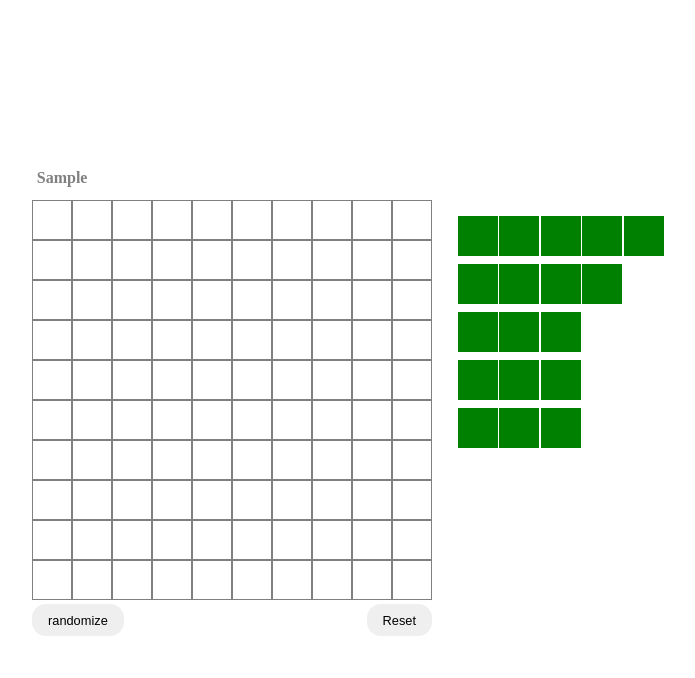
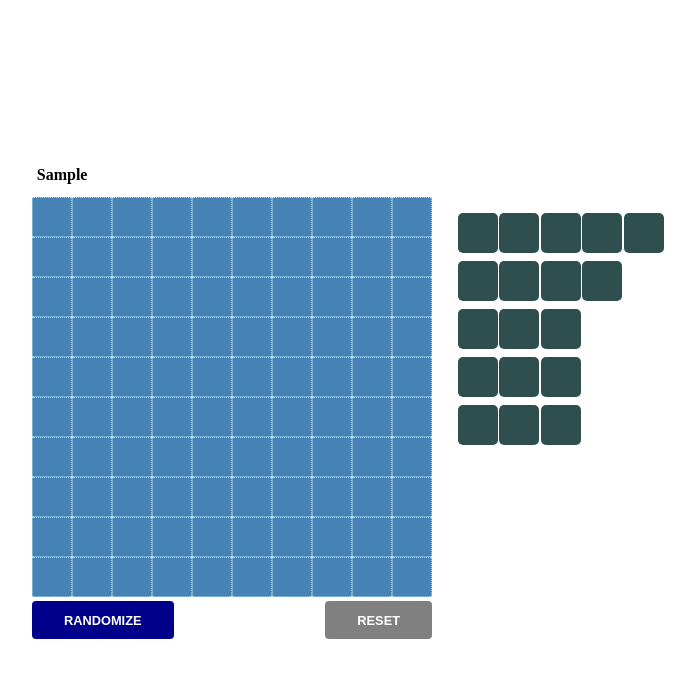
Before and after one commit to Jayfx24/Battleship, a website built with webpack: page src/template.html in a window 1280 px wide. Both pictures are taken after typing "Sample", "Sample" into the empty fields and a click on the button "START". Shown: the whole page, without its empty margins (200-895 px from the left). Built offline with nearby package versions, Linux system fonts and the light colour scheme.

Commit message:
add: reset logic

```diff
--- a/src/style.css
+++ b/src/style.css
@@ -1,5 +1,8 @@
 :root {
   --size: 2.5rem;
+  --shadow-md :rgba(0, 0, 0, 0.1);
+  --ship-clr: #2f4f4f;
+  --box-clr: #4682b4;
 }
 
 
@@ -16,7 +19,7 @@ html {
 
 body {
   line-height: 1.6;
-  color: grey;
+  /* color: grey; */
 }
 
 main {}
@@ -31,9 +34,13 @@ main {}
 .cor {
   /* width: var(--size);
   height: var(--size); */
-  border: 1px solid;
+  border: 1px dotted;
+  border-radius: 2px;
   position: relative;
   /* border-radius: 4px; */
+  background-color: var(--box-clr);
+  color: lightblue;
+  /* background-color: lightblue; */
 
 }
 
@@ -44,7 +51,7 @@ main {}
   justify-content: center;
   margin-inline: auto;
   position: relative;
-  border: 1px;
+
   padding: 1rem;
 
   /* width: 80%; */
@@ -73,6 +80,8 @@ main {}
 
   /* border: 1px solid black; */
 }
+
+
 
 .ship,
 .ship-hit,
@@ -135,6 +144,7 @@ img{
   display: none;
 }
 
+
 .ship-holder,
 .confirmation {
   padding: 1.5rem .3rem;
@@ -144,6 +154,13 @@ img{
   /* border: 1px solid; */
   max-height: max-content;
 
+}
+
+.confirmation{
+  padding: 1.5rem;
+  box-shadow: 0px 4px 16px var(--shadow-md);
+  gap: 3rem;
+  border-radius: 14px;
 }
 
 .ship-layer {
@@ -187,14 +204,35 @@ img{
   padding: .3rem;
   font-weight: 600;
 }
-
+/* buttons */
 button {
   font-size: .8rem;
-  padding: .5rem 1rem;
-  border-radius: 14px;
+  padding: .7rem 2rem;
+  border-radius: 4px;
   border: none;
   outline: none;
   cursor: pointer;
+  text-transform: uppercase;
+  color: white;
+  font-weight: 600;
+
+}
+
+.board__button{
+
+}
+
+.board__button--randomize{
+  /* box-shadow: 10px 4px 160px var(--shadow-md); */
+  background-color: darkblue;
+}
+
+button:hover{
+  opacity: 0.7;
+}
+
+.board__button--reset{
+  background-color: gray;
 }
 
 .over {
@@ -245,7 +283,7 @@ form input[type="text"] {
   /* border: none; */
 }
 
-.form__button {
+.form__button ,.confirmation button{
   /* justify-self: start; */
   /* margin-top: 1rem; */
   background-color: #00cc66;
@@ -307,3 +345,14 @@ form input[type="text"] {
   width: 100px;
   transform: rotate(-40deg);
 }
+
+
+/* clrs */
+
+.ship,.dock-ship {
+  background-color: green;
+  background-color: var(--ship-clr);
+  border-radius: 5px;
+  /* position: absolute; */
+
+}
--- a/src/ui/domController.js
+++ b/src/ui/domController.js
@@ -19,6 +19,7 @@ export const domController = {
     },
     playerTwoInfo: document.querySelector('.board__player-info--two'),
     randomizeBtns: document.querySelectorAll('.board__button--randomize'),
+    resetBtns: document.querySelectorAll('.board__button--reset'),
 
     // cors : document.querySelectorAll('.cor')
 };
@@ -63,7 +64,7 @@ export function createForm() {
                             checked
 
                         />
-                        <label for="singlePlayer">Single Player</label
+                        <label for="singlePlayer">Two Players </label
                         >
                      </div>
 
@@ -77,7 +78,7 @@ export function createForm() {
                             class= "radio"
 
                         />
-                        <label for="twoPlayer">Two Players</label
+                        <label for="twoPlayer">Single Player</label
                         >
 
                     </div>
@@ -117,10 +118,11 @@ export function confirmPlacement(playerOne) {
     const btn = component.confirmPlacement.confirmBtn;
     text.textContent =
         'Admiral, Confirm if you are pleased with the placement of the battle group';
-    const btnTxt = playerOne ? 'Pass the device to Player 2' : 'Start Game';
+    const btnTxt = playerOne ? 'Pass device to Player 2' : 'Start Game';
 
     btn.textContent = btnTxt;
-
+    btn.style.color = playerOne ? 'darkblue' : 'green'
+    btn.style.backgroundColor = playerOne ? 'blue' : null
     component.confirmPlacement.parent.appendChild(text);
     component.confirmPlacement.parent.appendChild(btn);
     component.playerSetts.appendChild(component.confirmPlacement.parent);
@@ -139,7 +141,7 @@ export function afterPlacement() {
     domController.boardOneWrapper.style.display = '';
 }
 
-export function initiatePassing(playerName, title, body, button) {
+export function initiatePassing(title, body, btnTxt) {
     const passInfo = component.authorization;
     const article = passInfo.article;
 
@@ -151,9 +153,9 @@ export function initiatePassing(playerName, title, body, button) {
     passInfo.topSecretImg.classList.add('secrets__img');
     passInfo.topSecretImg.src = topSecretImg;
     //  console.log('../assets')
-    passInfo.title.textContent = `Authorization needed`;
-    passInfo.body.innerHTML = `<p>Admiral Player,<p class= 'body-text'>Please authorize placement of carrier group`;
-    passInfo.btn.textContent = 'Authorize';
+    passInfo.title.textContent = title;
+    passInfo.body.innerHTML = body;
+    passInfo.btn.textContent = btnTxt;
 
     passInfo.topSecret.appendChild(passInfo.topSecretImg);
     article.appendChild(passInfo.title);
@@ -164,29 +166,29 @@ export function initiatePassing(playerName, title, body, button) {
     domController.boardContainer.appendChild(article);
 }
 
-const messages = {
+export const messages = {
     confirmPlacement: {
-        title: () => `ATTENTION NEEDED!!!`,
-        body: (playerName) =>
-            `Admiral ${playerName}  Confirm if you are pleased with the placement of the battle group'`,
-        btn: () => `Pass the device to Player 2`,
+        title: `ATTENTION NEEDED!!!`,
+        body: (name) =>
+            `Admiral ${name}  Confirm if you are pleased with the placement of the battle group'`,
+        btn: `Pass the device to Player 2`,
     },
     start: {
-        title: () => `ATTENTION NEEDED!!!`,
-        body: (playerName) =>
-            `Admiral ${playerName}  Confirm if you are pleased with the placement of the battle group'`,
-        btn: () => `Start Game `,
+        title: `ATTENTION NEEDED!!!`,
+        body: (name) =>
+            `Admiral ${name}  Confirm if you are pleased with the placement of the battle group'`,
+        btn: `Start Game `,
     },
 
     nextPlacement: {
-        title: () => `Authorization needed`,
-        body: (playerName) => ` <p>Admiral Player,<p class= 'body-text'>Please authorize placement of carrier group`,
-        btn: () => `Authorize`,
+        title: `Authorization needed`,
+        body: (name) => ` <p>Admiral ${name},<p class= 'body-text'>Please authorize placement of carrier group`,
+        btn: `Authorize`,
     },
      NextTurn: {
-        title: () => `Authorization needed`,
-        body: (playerName) => ` <p>Admiral ${playerName},<p class= 'body-text'>Please authorize next Shot location`,
-        btn: () => `Authorize Shot`,
+        title: `Authorization needed`,
+        body: (name) => ` <p>Admiral ${name},<p class= 'body-text'>Please authorize next Shot location`,
+        btn: `Authorize Shot`,
     },
 
 };
--- a/src/ui/renderBoard.js
+++ b/src/ui/renderBoard.js
@@ -9,6 +9,7 @@ import {
     resetPlacementBoard,
     afterPlacement,
     initiatePassing,
+    messages,
 } from './domController.js';
 import { gameUtils } from '../modules/gameUtils.js';
 import { botPlay } from '../modules/botLogic.js';
@@ -21,6 +22,7 @@ export class createGame {
         this.receivingPlayer = this.playerOne;
         this.receivingBoard = domController.boardTwo;
         this.currentPlayerPlacement = this.playerOne;
+        this.currentPlayer = this.playerOne;
         this.activePlacementBoard = domController.boardOne;
         this.startX =
             this.startY =
@@ -41,6 +43,7 @@ export class createGame {
         this.rect = null;
         this.parentRect = null;
         this.vsBot = null;
+
         // this.iRotate = false
     }
 
@@ -108,6 +111,12 @@ export class createGame {
             PatrolBoat: 3,
         };
     }
+    resetShipPlacement(player){
+          const ships = this.#shipsInfo();
+          Object.entries(ships).forEach((key) => {
+                player.gameBoard.removeShip(key[0]);
+            });
+    }
     placeShip(player, status = 'random') {
         // needs refactoring
         const ships = this.#shipsInfo();
@@ -120,10 +129,7 @@ export class createGame {
         };
 
         if (status === 'random') {
-            Object.entries(ships).forEach((key) => {
-                player.gameBoard.removeShip(key[0]);
-            });
-
+            this.resetShipPlacement(player)
             Object.entries(ships).forEach(([key, value]) => {
                 const isHorizontal = Math.random() < 0.5 ? true : false;
 
@@ -186,6 +192,13 @@ export class createGame {
         console.log('ere');
     }
 
+    playerTurn() {
+        this.currentPlayer =
+            this.receivingPlayer === this.playerOne
+                ? this.playerTwo
+                : this.playerOne;
+    }
+
     #confirmShipsStatus(gameBoard) {
         if (gameBoard.isAllShipSunk()) {
         }
@@ -194,7 +207,10 @@ export class createGame {
     resetBoardUI() {
         domController.boardOne.innerHTML = '';
         domController.boardTwo.innerHTML = '';
-        // initiatePassing() // temp for testing
+
+        // test
+
+        // initiatePassing(msg.title,msg.body(this.currentPlayer.name),msg.btn) // temp for testing
 
         this.createBoardUI(
             this.playerOne.gameBoard.getBoard(),
@@ -210,11 +226,12 @@ export class createGame {
                 .querySelectorAll('.ship')
                 .forEach((el) => el.classList.add('hide'));
         }
-         confirmPlacement(false); //for testing
+        //  confirmPlacement(false); //for testing
     }
 
     shipStorage() {
         component.playerSetts.innerHTML = '';
+        component.placeHolder.innerHTML = '';
         component.placeHolder.classList.add('ship-holder');
 
         const ships = this.#shipsInfo();
@@ -225,7 +242,7 @@ export class createGame {
             Submarine: { xCor: 3, yCor: 0 },
             PatrolBoat: { xCor: 4, yCor: 0 },
         };
-        let count = 0;
+
         Object.entries(ships).forEach(([key, value]) => {
             if (!(key in defaultShipsLoc)) return;
             else if (defaultShipsLoc[key]) {
@@ -267,12 +284,6 @@ export class createGame {
     mouseDown(e) {
         e.preventDefault();
 
-        // this.rect = this.currentDraggable.getBoundingClientRect();
-        // this.parentRect = component.placeHolder.getBoundingClientRect();
-        // this.dragStartLoc = [
-        //     this.rect.left - this.parentRect.left,
-        //     this.rect.top - this.parentRect.top,
-        // ];
         const target = e.target.closest('.ship-layer');
         if (!target) return;
         this.currentDraggable = target;
@@ -313,14 +324,6 @@ export class createGame {
         e.preventDefault();
 
         this.currentDraggable.style.cursor = 'move';
-        // domController.boardWrapper.removeEventListener(
-        //     'mousemove',
-        //     this.boundMouseMove,
-        // );
-        // domController.boardWrapper.removeEventListener(
-        //     'mouseup',
-        //     this.boundMouseUp,
-        // );
         this.dragTarget(e);
 
         this.currentDraggable = null;
@@ -403,9 +406,17 @@ export class createGame {
             } else {
                 if (this.currentPlayerPlacement === this.playerOne) {
                     firstPlayer = true;
+                    const msg = messages.nextPlacement;
+                    confirmPlacement(firstPlayer);
 
-                    confirmPlacement(firstPlayer);
-                    clickProcess = () => initiatePassing();
+                    clickProcess = () => {
+                        this.playerTurn();
+                        initiatePassing(
+                            msg.title,
+                            msg.body(this.currentPlayer.name),
+                            msg.btn,
+                        );
+                    };
                     initiateAuthorization = () => this.#handleConfirm();
                 } else {
                     confirmPlacement(firstPlayer);
@@ -454,7 +465,7 @@ export class createGame {
                 'click',
                 this.#handleBoxClick.bind(this),
             );
-            // this.randomLogic()
+            // this.boardControls()
         } else {
             domController.boardContainer.addEventListener(
                 'click',
@@ -475,17 +486,18 @@ export class createGame {
             this.vsBot = true;
             this.botPlay = new botPlay();
             pTwo = 'AI';
+            this.playerTwo.type = "AI"
 
             // this.botPlay.aiShots()
         }
 
-        domController.playerOne.name.textContent = pOne;
-        domController.playerTwo.name.textContent = pTwo;
-
+        this.playerOne.name = domController.playerOne.name.textContent = pOne;
+        this.playerTwo.name = domController.playerTwo.name.textContent = pTwo;
+        console.log(this.playerTwo.name);
         // playerTwo.type === 'real' ? playerTwo.name || 'Player Two' : 'AI';
 
         this.shipStorage();
-        this.randomLogic();
+        this.boardControls();
         component.form.reset();
     }
 
@@ -561,16 +573,29 @@ export class createGame {
         }
     }
 
-    randomLogic() {
+    boardControls() {
         // change func name
         const rand = () => {
             this.placeShip(this.currentPlayerPlacement);
             component.playerSetts.innerHTML = '';
             this.#handlePlacement(this.currentPlayerPlacement.gameBoard);
         };
+        const clearBoard = () => {
+            // clear current board
+          this.resetShipPlacement(this.currentPlayerPlacement)
+          this.resetBoardUI()
+           // render ship storage
+           this.shipStorage()
+        }
+
+
         domController.randomizeBtns.forEach((el) => {
             el.parentNode.classList.remove('no-visibility');
             el.addEventListener('click', rand);
+        });
+
+        domController.resetBtns.forEach((el) => {
+            el.addEventListener('click', clearBoard);
         });
     }
 
@@ -606,5 +631,7 @@ export class createGame {
         this.botPlay.listener(shipHit, isSunk);
         this.gameTurn();
     }
+
+
 }
 // add orientation to ship
```
